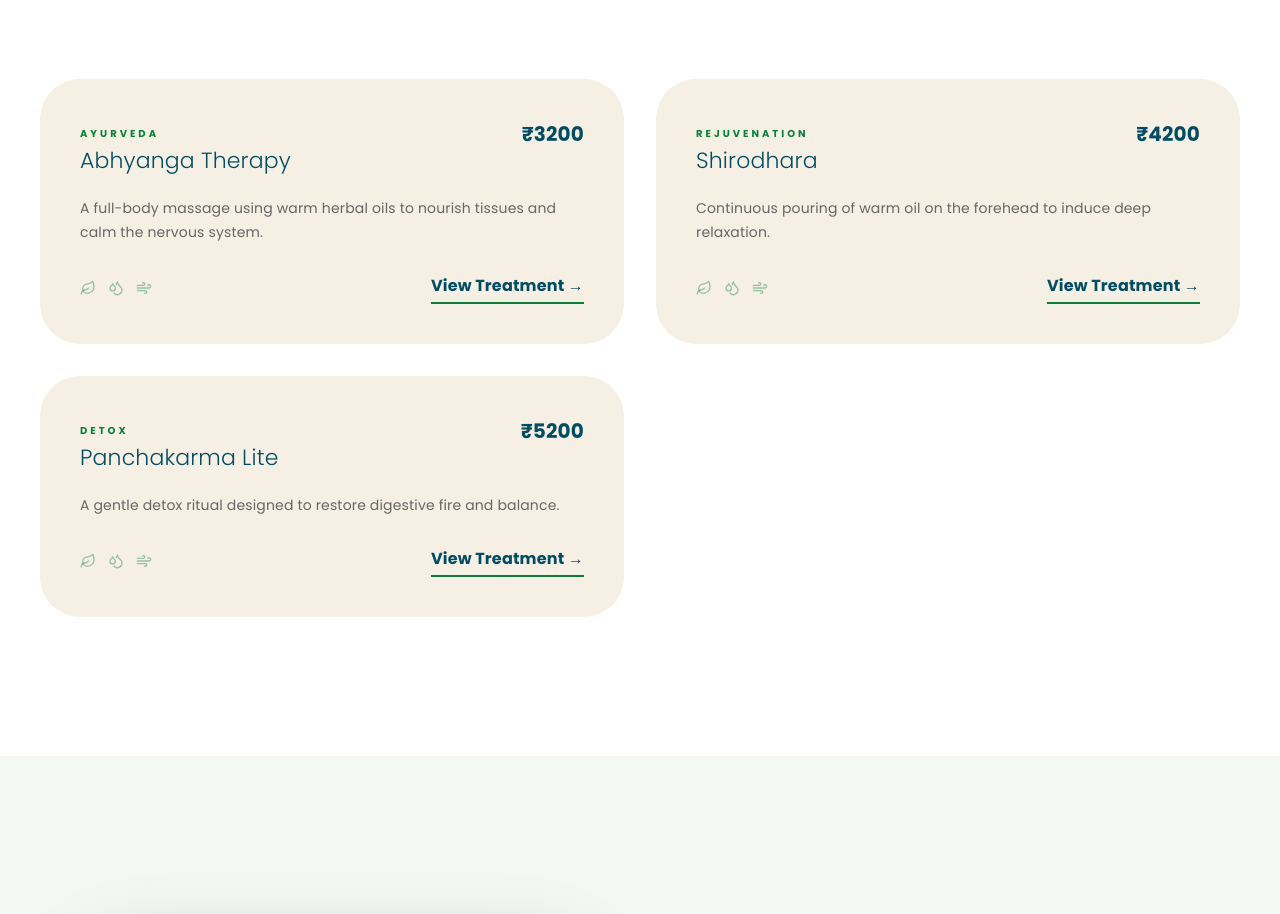
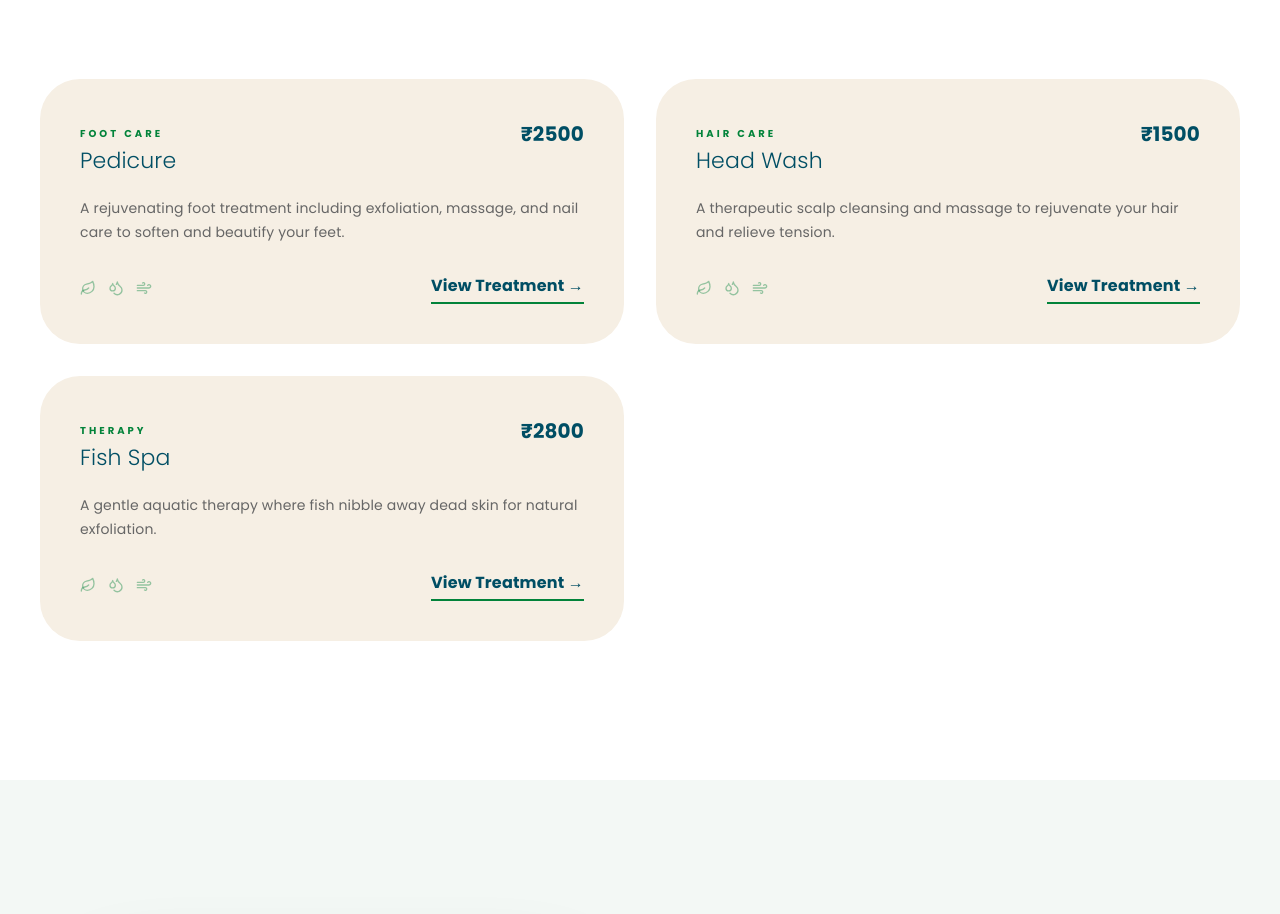
Before and after one commit to soorajjr1951-dev/wester_beach, a Next.js app: page /spa in a window 1280 px wide. Shown: the part 920-1834 px from the top of the page. Built offline with nearby package versions, Linux system fonts and the light colour scheme; grey boxes are pictures that could not be loaded.

Commit message:
Initial frontend deployment (Next.js)

```diff
--- a/src/app/layout.js
+++ b/src/app/layout.js
@@ -8,6 +8,7 @@ const poppins = Poppins({
   weight: ["300", "400", "500", "600", "700"],
   variable: "--font-poppins",
 });
+
 
 export const metadata = {
   title: "Western Beach Ventures",
--- a/src/app/lib/spa.js
+++ b/src/app/lib/spa.js
@@ -3,40 +3,40 @@
 const SPA_SERVICES = [
   {
     id: 1,
-    slug: "abhyanga-therapy",
-    category: "Ayurveda",
-    name: "Abhyanga Therapy",
+    slug: "pedicure",
+    category: "Foot Care",
+    name: "Pedicure",
     description:
-      "A full-body massage using warm herbal oils to nourish tissues and calm the nervous system.",
+      "A rejuvenating foot treatment including exfoliation, massage, and nail care to soften and beautify your feet.",
     long_description:
-      "Abhyanga is a deeply restorative Ayurvedic massage using warm, medicated oils tailored to your dosha. It improves circulation, detoxifies tissues, calms the nervous system, and promotes deep relaxation.",
-    price: 3200,
+      "Our Pedicure service includes foot soaking, exfoliation, cuticle care, massage, and polish application. It leaves your feet soft, relaxed, and beautifully groomed.",
+    price: 2500,
     image:
-      "https://images.unsplash.com/photo-1616394584738-fc6e612e71b9?q=80&w=1200&auto=format&fit=crop",
+      "https://images.unsplash.com/photo-1604654894610-df63bc536371?q=80&w=1200&auto=format&fit=crop",
   },
   {
     id: 2,
-    slug: "shirodhara",
-    category: "Rejuvenation",
-    name: "Shirodhara",
+    slug: "head-wash",
+    category: "Hair Care",
+    name: "Head Wash",
     description:
-      "Continuous pouring of warm oil on the forehead to induce deep relaxation.",
+      "A therapeutic scalp cleansing and massage to rejuvenate your hair and relieve tension.",
     long_description:
-      "Shirodhara involves a steady stream of warm herbal oil poured on the forehead, calming the mind, improving sleep, reducing anxiety, and balancing the nervous system.",
-    price: 4200,
+      "Our Head Wash service includes deep scalp cleansing, soothing massage, and herbal treatments to promote hair health, improve circulation, and provide relaxation.",
+    price: 1500,
     image:
       "https://images.unsplash.com/photo-1600334129128-685c5582fd35?q=80&w=1200&auto=format&fit=crop",
   },
   {
     id: 3,
-    slug: "panchakarma-lite",
-    category: "Detox",
-    name: "Panchakarma Lite",
+    slug: "fish-spa",
+    category: "Therapy",
+    name: "Fish Spa",
     description:
-      "A gentle detox ritual designed to restore digestive fire and balance.",
+      "A gentle aquatic therapy where fish nibble away dead skin for natural exfoliation.",
     long_description:
-      "Panchakarma Lite is a simplified detox therapy that removes toxins, improves digestion, and restores balance using time-tested Ayurvedic practices.",
-    price: 5200,
+      "Fish Spa is a unique and relaxing treatment where small fish gently exfoliate and remove dead skin cells, leaving your skin soft, rejuvenated, and refreshed.",
+    price: 2800,
     image:
       "https://images.unsplash.com/photo-1622445272461-c6580cab8755?q=80&w=1200&auto=format&fit=crop",
   },
--- a/src/app/spa/[slug]/page.js
+++ b/src/app/spa/[slug]/page.js
@@ -6,7 +6,7 @@ import { getSpaBySlug } from "../../lib/spa";
 import useScrollReveal from "../../hooks/useScrollReveal";
 import "./spa-detail.css";
 
-const WHATSAPP_NUMBER = "7736242577";
+const WHATSAPP_NUMBER = "8129942409";
 
 export default function SpaDetailPage() {
   const { slug } = useParams();
--- a/src/app/spa/page.js
+++ b/src/app/spa/page.js
@@ -7,7 +7,7 @@ import useScrollReveal from "../hooks/useScrollReveal";
 import Link from "next/link";
 import { getSpaServices, getSpaFeature } from "../lib/spa";
 
-const WHATSAPP_NUMBER = "7736242577";
+const WHATSAPP_NUMBER = "8129942409";
 
 export default function SpaPage() {
   const [activeTab, setActiveTab] = useState("Rituals");
```
Also changed, not shown: src/app/rooms/[slug]/page.js (+34 -18 lines), src/app/lib/rooms.js, 1 other file (tests, documents, lock files or other folders).
